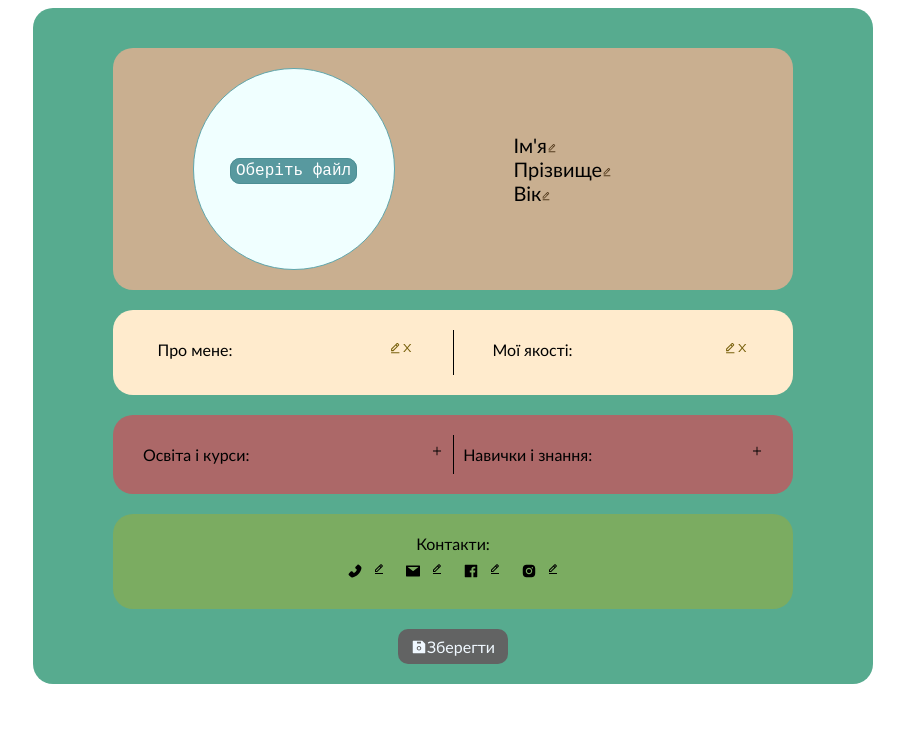
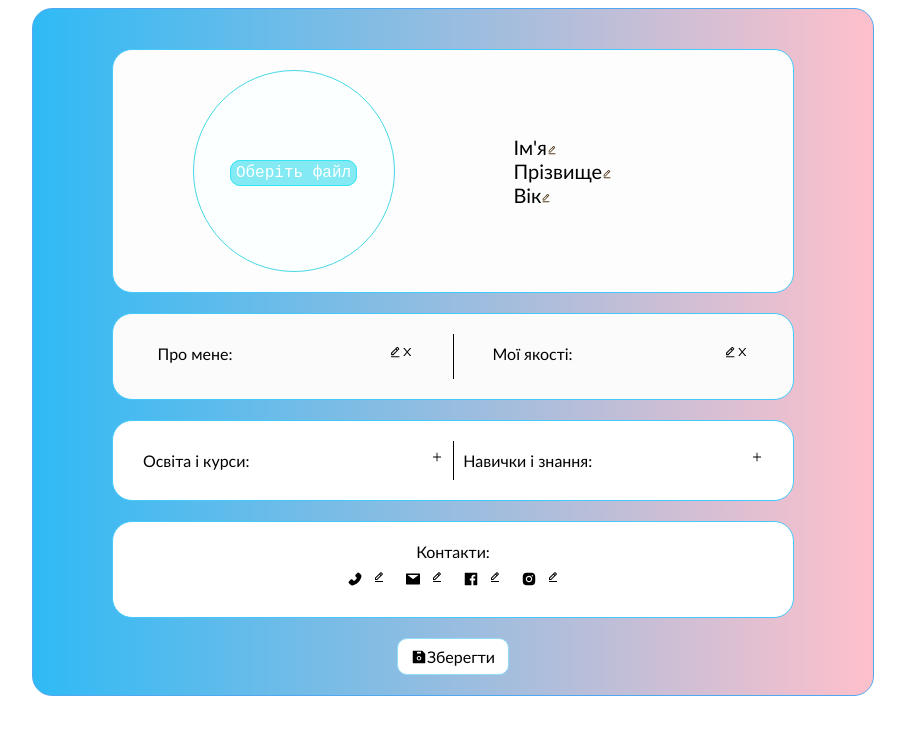
Before and after one commit to Averybigcrocodile/My_resume, a React (Create React App) app: page / in a window 1280 px wide. Both pictures are taken after a click on the icon 640 px from the left and 148 px from the top of the page. Shown: the top 734 px of the page, without its empty margins (187-1092 px from the left). Built offline with nearby package versions, Linux system fonts and the light colour scheme.

Commit message:
Change styles

```diff
--- a/src/App.css
+++ b/src/App.css
@@ -10,6 +10,7 @@
   flex-direction: column;
   align-items: center;
   justify-content: center;
+  background-color: rgb(255, 255, 255);
 }
 
 .mainPage__btn {
--- a/src/components/resume/about/style.css
+++ b/src/components/resume/about/style.css
@@ -1,7 +1,8 @@
 .about {
     display: flex;
     justify-content: space-around;
-    background-color: blanchedalmond;
+    background-color: rgb(251, 251, 251);
+    border: 1px solid rgb(67, 201, 250);
     min-width: 80%;
     max-width: 80%;
     padding: 20px;
@@ -31,7 +32,7 @@
     cursor: pointer;
     width: 25px;
     height: 25px;
-    color: rgb(122, 98, 14);
+    color: rgb(3, 3, 3);
 }
 
 .btnAdd:hover {
--- a/src/components/resume/contacts/style.css
+++ b/src/components/resume/contacts/style.css
@@ -1,6 +1,7 @@
 .contacts {
     min-width: 80%;
-    background-color: rgb(123, 172, 97);
+    background-color: rgb(255, 255, 255);
+    border: 1px solid rgb(67, 201, 250);
     padding: 20px;
     margin: 20px;
     border-radius: 20px;
--- a/src/components/resume/education/style.css
+++ b/src/components/resume/education/style.css
@@ -1,11 +1,12 @@
 .educationAndExperience {
-    background-color: rgb(172, 104, 104);
+    background-color: rgb(255, 255, 255);
     margin: 20px 0 0;
     padding: 20px;
     width: 80%;
     border-radius: 20px;
     display: flex;
     justify-content: space-around;
+    border: 1px solid rgb(67, 201, 250);
 }
 
 .line {
--- a/src/components/resume/form/style.css
+++ b/src/components/resume/form/style.css
@@ -5,7 +5,8 @@
     align-items: center;
     width: 800px;
     height: 100%;
-    background-color: rgb(87, 171, 143);
+    background: linear-gradient(to right, rgb(47, 186, 245), pink);
+    border: 1px solid rgb(81, 168, 240);
     border-radius: 20px;
     padding: 20px;
 }
--- a/src/components/resume/header/style.css
+++ b/src/components/resume/header/style.css
@@ -3,10 +3,11 @@
     display: flex;
     justify-content: space-around;
     align-items: center;
-    background-color: rgb(201, 175, 144);
+    background-color: rgb(253, 253, 253);
     border-radius: 20px;
     margin: 20px;
     padding: 20px;
+    border: 1px solid rgb(67, 201, 250);
 }
 .header__info {
     display: flex;
--- a/src/components/resume/photo/style.css
+++ b/src/components/resume/photo/style.css
@@ -5,11 +5,11 @@
     flex-direction: column;
     justify-content: center;
     align-items: center;
-    background-color: azure;
+    background-color: rgb(251, 255, 255);
     border-radius: 50%;
     position: relative;
     overflow: hidden;
-    border: 1px solid rgb(96, 166, 172);
+    border: 1px solid rgb(70, 216, 230);
 }
 .imgUser__img {
     width: 100%;
@@ -49,10 +49,10 @@
 
   .input__file-button {
     font-family: 'Courier New', Courier, monospace;
-    border: 1px solid rgb(77, 142, 148);
+    border: 1px solid rgb(57, 227, 243);
     padding: 3px 5px;
     border-radius: 10px;
-    background-color:  rgb(88, 153, 159);
+    background-color:  rgb(131, 234, 244);
     color: white;
     cursor: pointer;
   }
--- a/src/components/resume/save_button/style.css
+++ b/src/components/resume/save_button/style.css
@@ -4,13 +4,14 @@
     align-items: center;
     cursor: pointer;
     padding: 8px 13px;
-    background-color: rgb(98, 99, 99);
+    background-color: rgb(255, 255, 255);
+    border: 1px solid rgb(146, 220, 248);
     border-radius: 10px;
-    color: aliceblue;
+    color: rgb(0, 0, 0);
 }
 
 .save__btn:hover {
-    background-color: rgb(223, 219, 219);
+    background-color: rgb(137, 238, 243);
     transition: 0.3s;
     color: rgb(64, 64, 65);
 }
```
